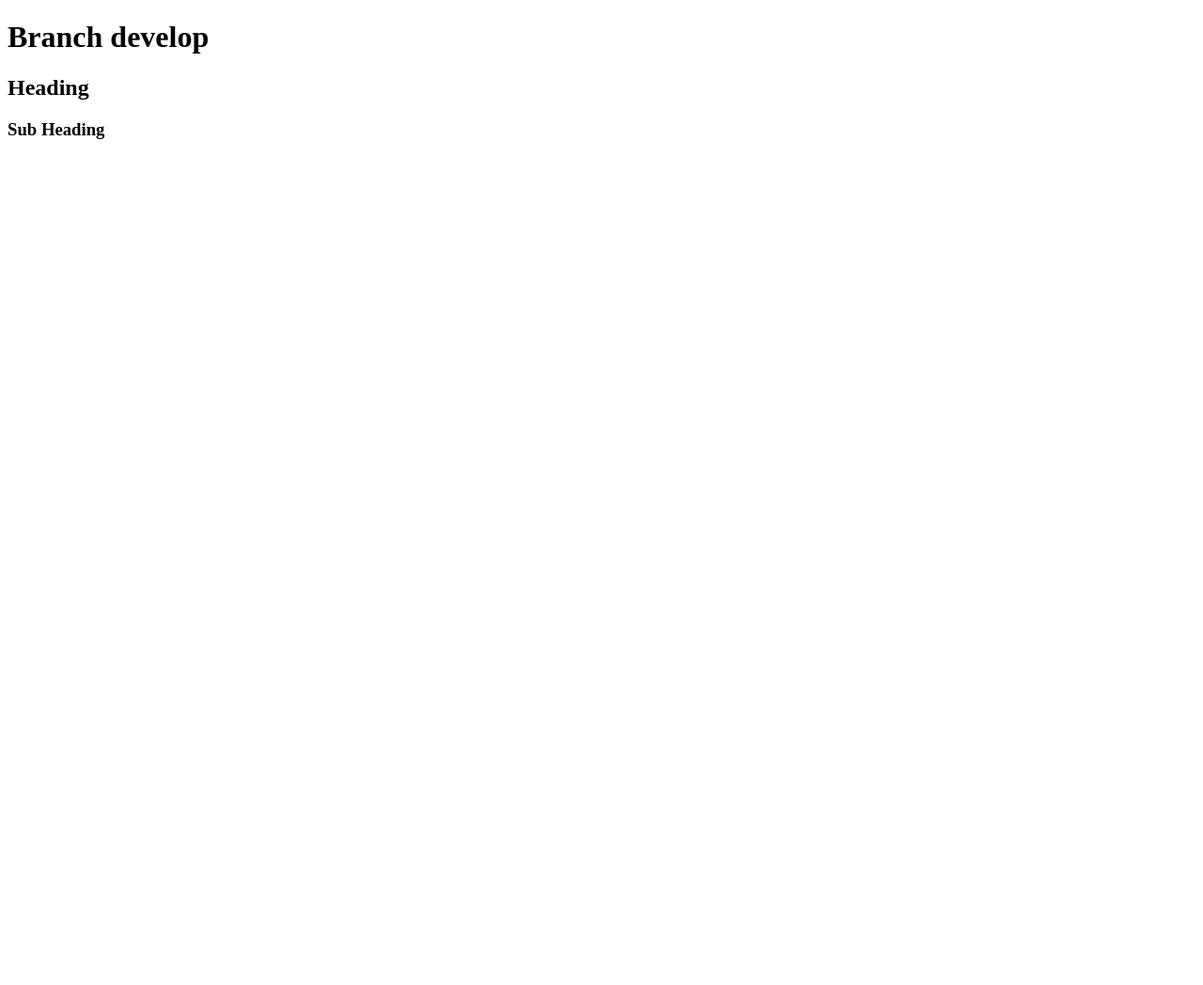
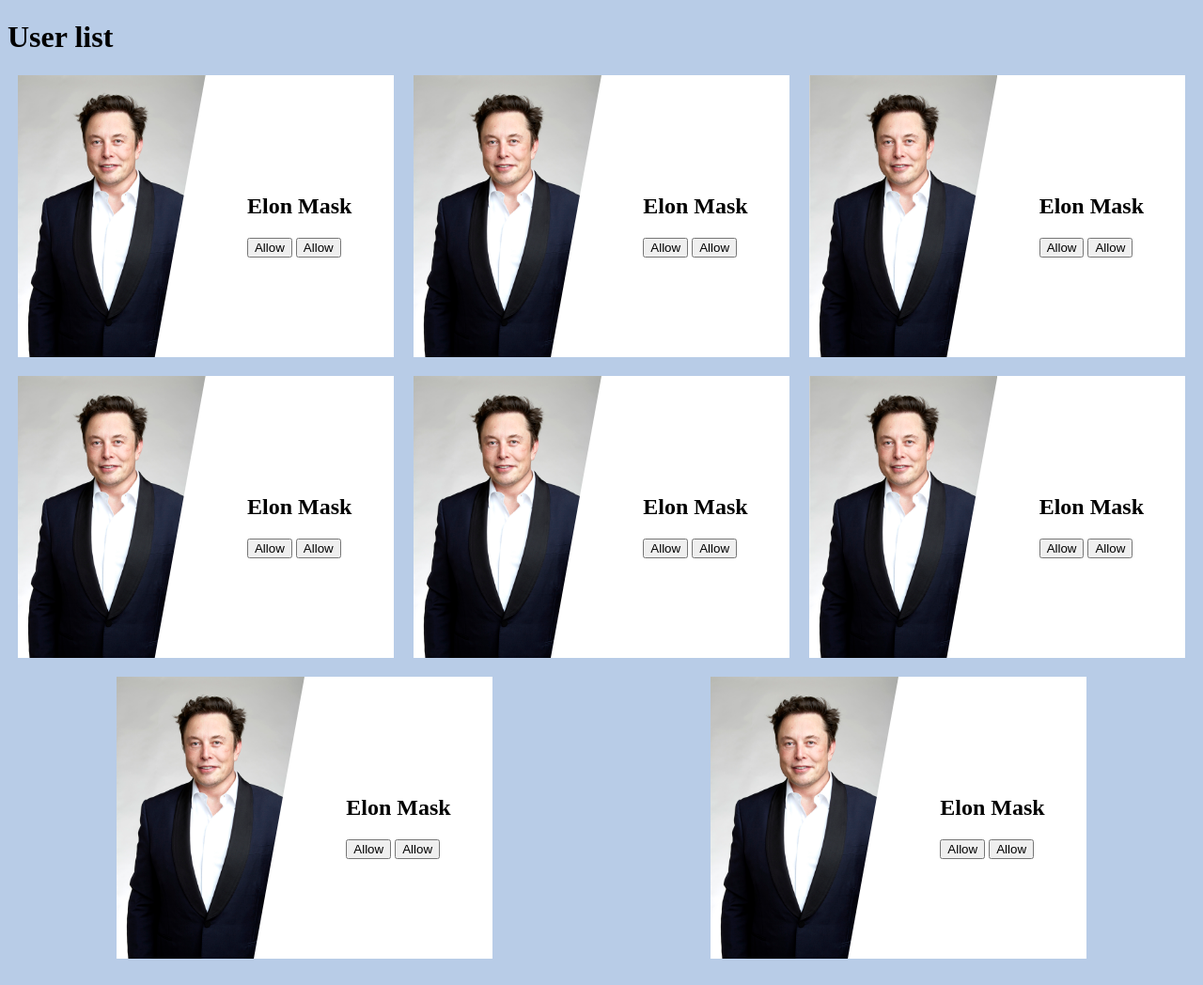
Before and after one commit to AlenaKygai/fm_git_branch, a plain HTML site: page index.html in a window 1280 px wide. Shown: the whole page at 94% size. Before the commit the page ends 800 px from the top, so only its background shows below. Drawn offline with Linux system fonts and the light colour scheme.

Commit message:
User-cards with Clip-path

```diff
--- a/index.html
+++ b/index.html
@@ -5,11 +5,91 @@
   <meta http-equiv="X-UA-Compatible" content="IE=edge">
   <meta name="viewport" content="width=device-width, initial-scale=1.0">
   <title>Practic git</title>
+  <link rel="stylesheet" href="./style.css">
 </head>
 <body>
-  <h1>Branch develop</h1>
-    <h2>Heading</h2>
-      <h3>Sub Heading</h3>
-
+  <h1>User list</h1>
+  <section class="user-cards">
+    <article class="user-card">
+      <img src="./images/Elon_Musk_Royal_Society.jpeg" alt="" class="user-photo">
+      <div class="user-info">
+        <h2>Elon Mask</h2>
+        <div class="btn">
+          <button>Allow</button>
+          <button>Allow</button>
+        </div>
+      </div>
+    </article>
+    <article class="user-card">
+      <img src="./images/Elon_Musk_Royal_Society.jpeg" alt="" class="user-photo">
+      <div class="user-info">
+        <h2>Elon Mask</h2>
+        <div class="btn">
+          <button>Allow</button>
+          <button>Allow</button>
+        </div>
+      </div>
+    </article>
+    <article class="user-card">
+      <img src="./images/Elon_Musk_Royal_Society.jpeg" alt="" class="user-photo">
+      <div class="user-info">
+        <h2>Elon Mask</h2>
+        <div class="btn">
+          <button>Allow</button>
+          <button>Allow</button>
+        </div>
+      </div>
+    </article>
+    <article class="user-card">
+      <img src="./images/Elon_Musk_Royal_Society.jpeg" alt="" class="user-photo">
+      <div class="user-info">
+        <h2>Elon Mask</h2>
+        <div class="btn">
+          <button>Allow</button>
+          <button>Allow</button>
+        </div>
+      </div>
+    </article>
+    <article class="user-card">
+      <img src="./images/Elon_Musk_Royal_Society.jpeg" alt="" class="user-photo">
+      <div class="user-info">
+        <h2>Elon Mask</h2>
+        <div class="btn">
+          <button>Allow</button>
+          <button>Allow</button>
+        </div>
+      </div>
+    </article>
+    <article class="user-card">
+      <img src="./images/Elon_Musk_Royal_Society.jpeg" alt="" class="user-photo">
+      <div class="user-info">
+        <h2>Elon Mask</h2>
+        <div class="btn">
+          <button>Allow</button>
+          <button>Allow</button>
+        </div>
+      </div>
+    </article>
+    <article class="user-card">
+      <img src="./images/Elon_Musk_Royal_Society.jpeg" alt="" class="user-photo">
+      <div class="user-info">
+        <h2>Elon Mask</h2>
+        <div class="btn">
+          <button>Allow</button>
+          <button>Allow</button>
+        </div>
+      </div>
+    </article>
+    <article class="user-card">
+      <img src="./images/Elon_Musk_Royal_Society.jpeg" alt="" class="user-photo">
+      <div class="user-info">
+        <h2>Elon Mask</h2>
+        <div class="btn">
+          <button>Allow</button>
+          <button>Allow</button>
+        </div>
+      </div>
+    </article>
+  </section>
 </body>
 </html>
--- a/style.css
+++ b/style.css
@@ -1,4 +1,29 @@
+*{
+  box-sizing: border-box;
+}
 body{
+  background-color: rgb(184, 204, 231);
+}
+.user-cards{
+  display: flex;
+  flex-wrap: wrap;
+  justify-content: space-around;
+  align-content: space-between;
+}
+.user-card{
+  min-width: 200px;
+  width: 100%;
+  max-width: 400px;
+  min-height: 300px;
+  margin-bottom: 20px;
+  display: flex;
   background-color: #fff;
-  color: aquamarine;
 }
+.user-photo{
+  width: 50%;
+  object-fit: cover;
+  clip-path: polygon(0 0, 100% 0, 73% 100%, 0% 100%);
+}
+.user-info{
+  margin: auto;
+}
```
Also changed, not shown: images/Elon_Musk_Royal_Society.jpeg (added).
